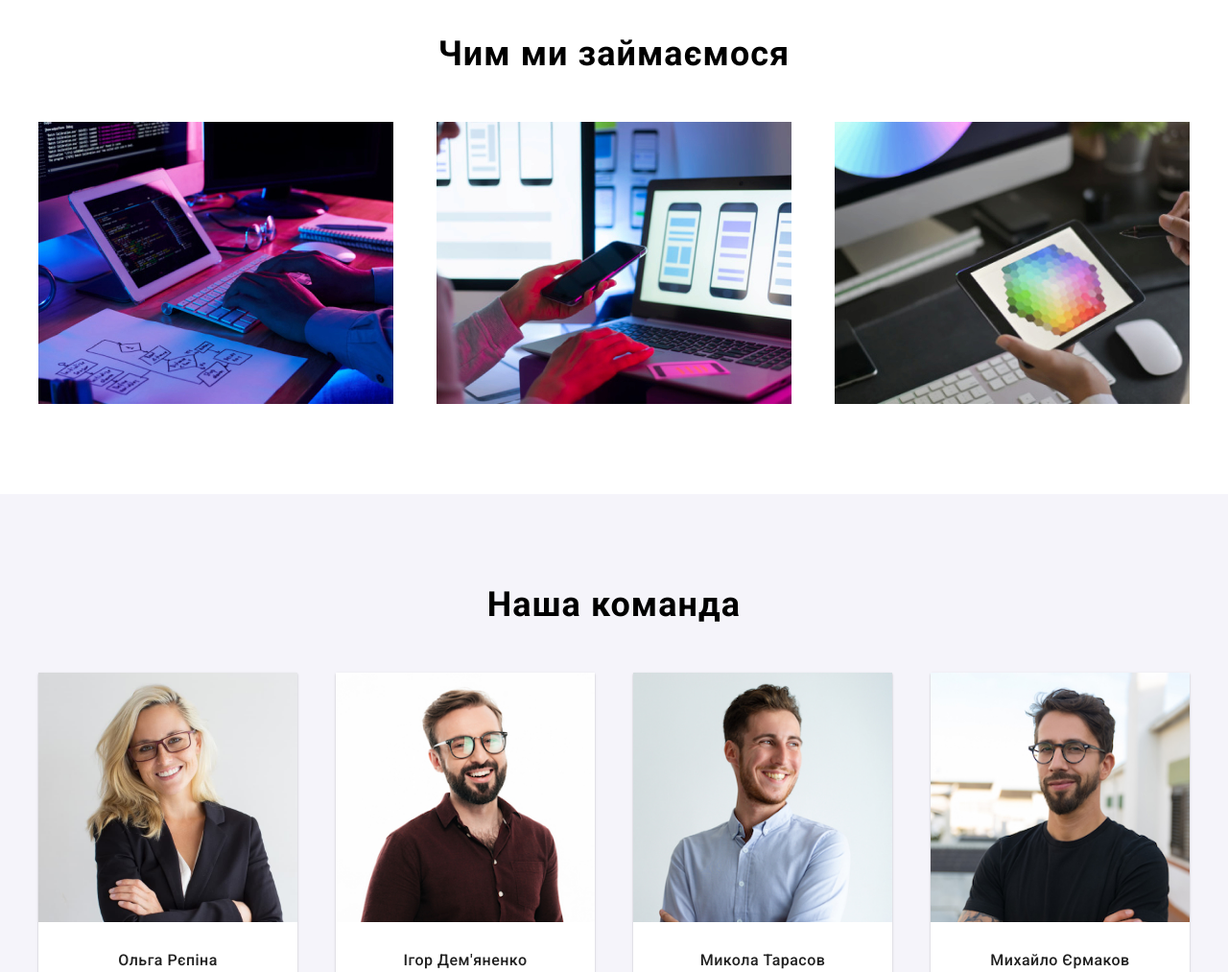
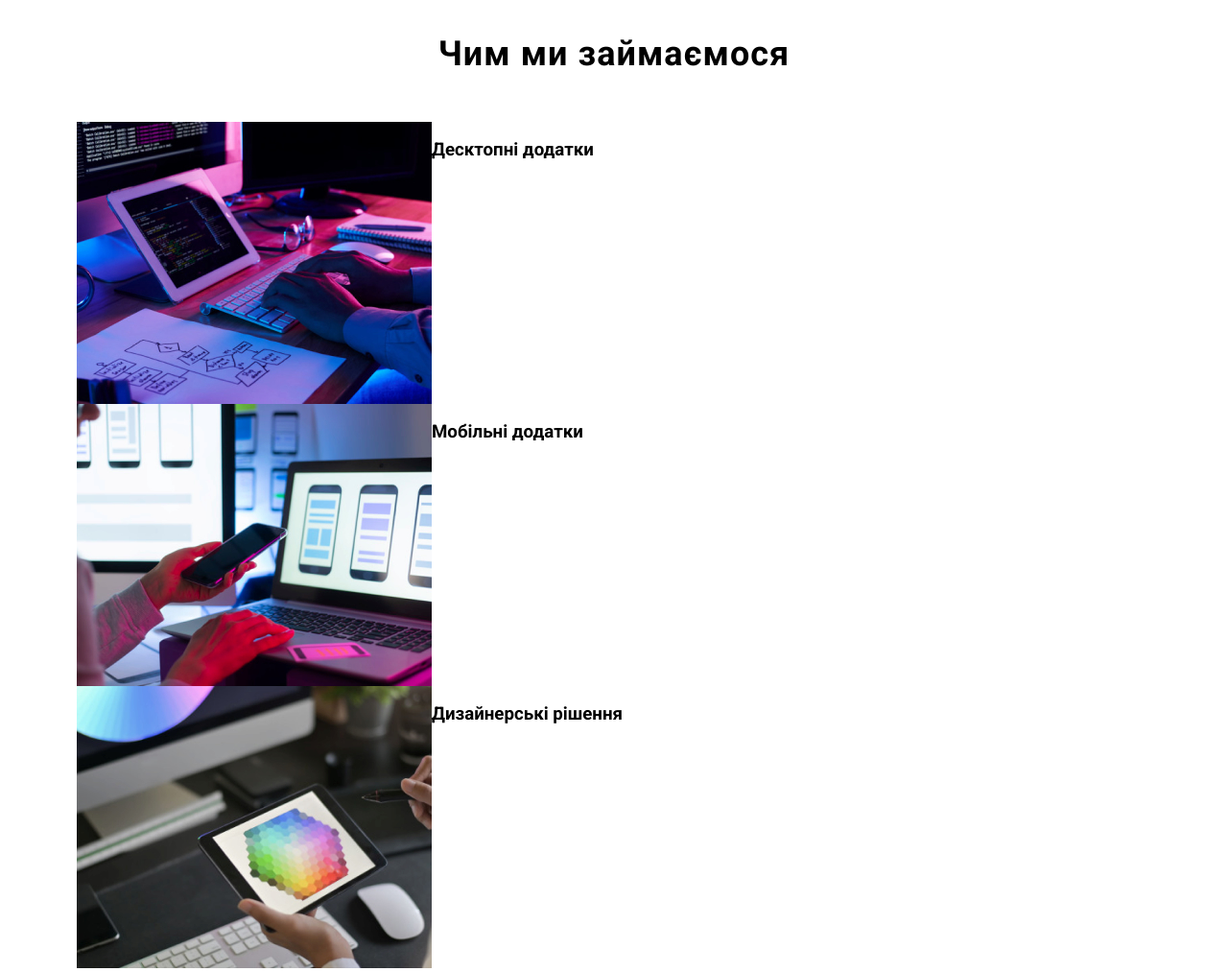
Before and after one commit to JCCoderDenton/goit-markup-hw-05, a plain HTML site: page index.html in a window 1280 px wide. Shown: the part 1080-2093 px from the top of the page at 96% size. Drawn offline with Linux system fonts and the light colour scheme.

Commit message:
Update index.html

```diff
--- a/index.html
+++ b/index.html
@@ -118,30 +118,39 @@
       <section class="section">
         <div class="pictures-work container flex-column">
           <h2>Чим ми займаємося</h2>
-          <ul class="pictures-work-list">
-            <li>
+          <ul class="pictures-work-lists">
+            <li class="pictures-work-list">
               <img
                 src="images/workplace_1.jpg"
                 alt="Computer"
                 width="370"
                 height="294"
               />
+              <div class="pictures-work-list-description">
+                <h3>Десктопні додатки</h3>
+              </div>
             </li>
-            <li>
+            <li class="pictures-work-list">
               <img
                 src="images/workplace_2.jpg"
                 alt="Phone"
                 width="370"
                 height="294"
               />
+              <div class="pictures-work-list-description">
+                <h3>Мобільні додатки</h3>
+              </div>
             </li>
-            <li>
+            <li class="pictures-work-list">
               <img
                 src="images/workplace_3.jpg"
                 alt="Graphic tablet"
                 width="370"
                 height="294"
               />
+              <div class="pictures-work-list-description">
+                <h3>Дизайнерські рішення</h3>
+              </div>
             </li>
           </ul>
         </div>
```
